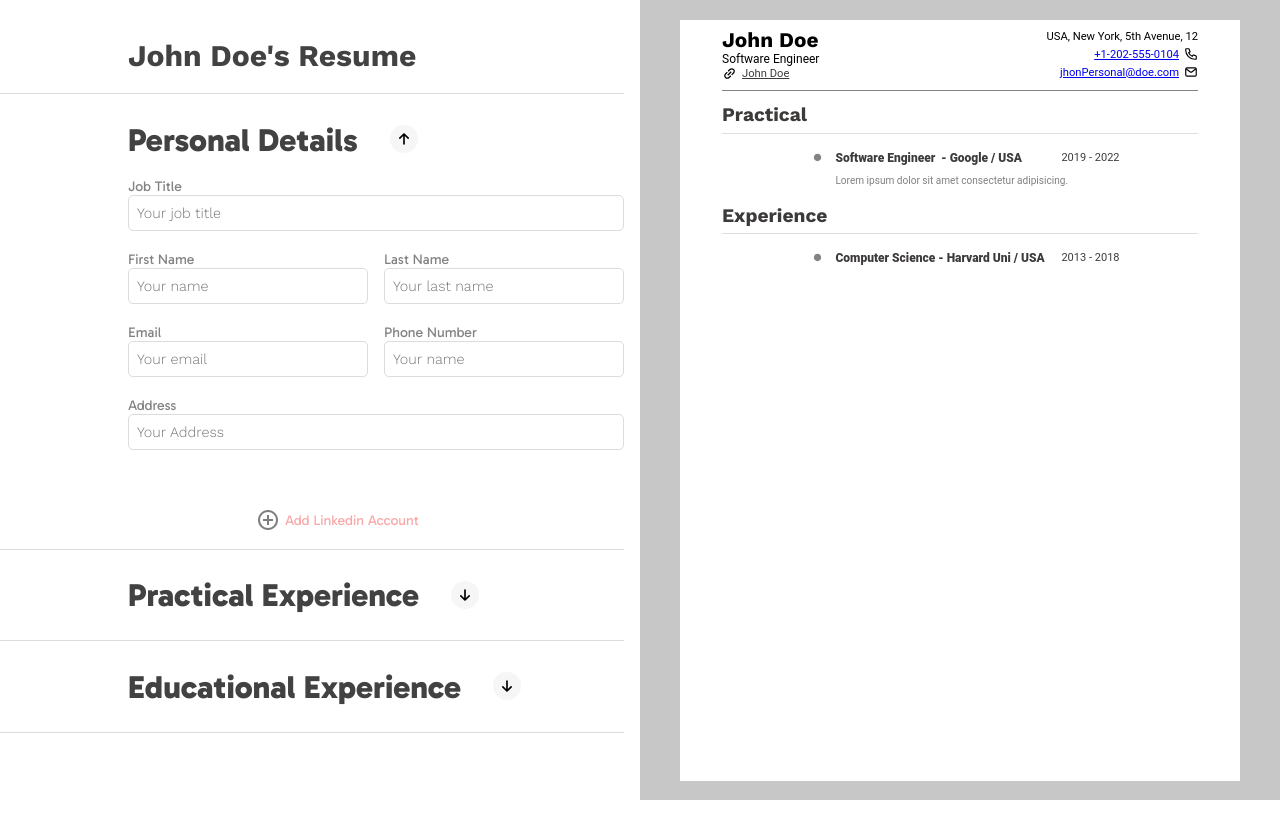
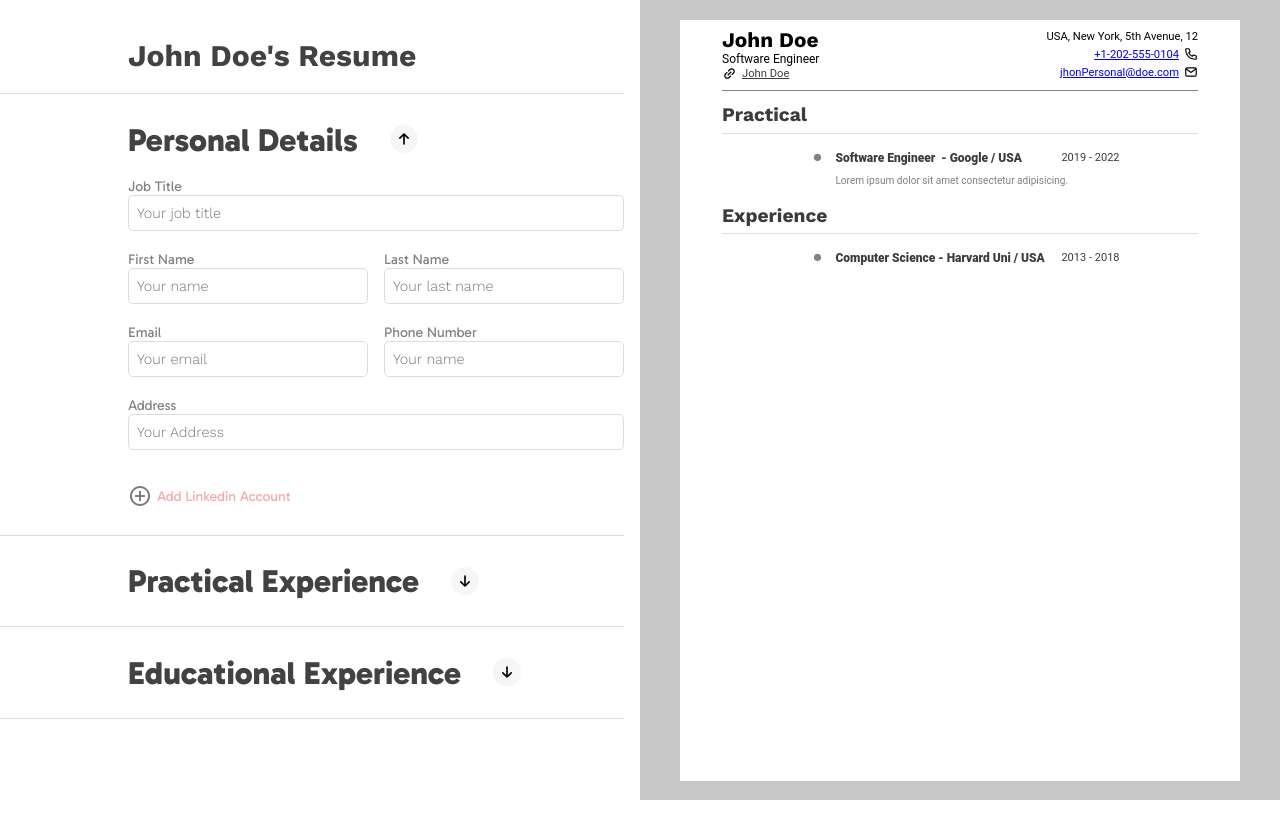
Before and after one commit to nmcev/odin-CV-Application, a React (Vite) app: page / in a window 1280 px wide. Both pictures are taken after a click on the button 403 px from the left and 139 px from the top of the page. Built offline with nearby package versions, Linux system fonts and the light colour scheme.

Commit message:
feat: styling the formand change all input font

```diff
--- a/src/styles/left-section/educational.css
+++ b/src/styles/left-section/educational.css
@@ -24,7 +24,7 @@
     flex-direction: column;
     gap: 1rem;
 }
-.form-container input{
+input{
     font-family: 'Gabarito', sans-serif;
 }
 .job-company {
--- a/src/styles/left-section/personalDetails.css
+++ b/src/styles/left-section/personalDetails.css
@@ -107,5 +107,19 @@ label {
     justify-content: center;
     align-items: center;
     flex-direction: column;
-    margin-bottom: 3rem;
+    margin-bottom: 1.5rem;
 }
+
+#root > div > div.parent > div:nth-child(2) > div.main > div.eduCard{
+
+    display: flex;
+    flex-direction: column;
+    align-items: flex-start;
+    padding: 0px 0px 10px 0px;
+    gap: 1rem;
+}
+
+.linkedinForm{
+    display: flex;
+    gap: 1rem;
+}
```
